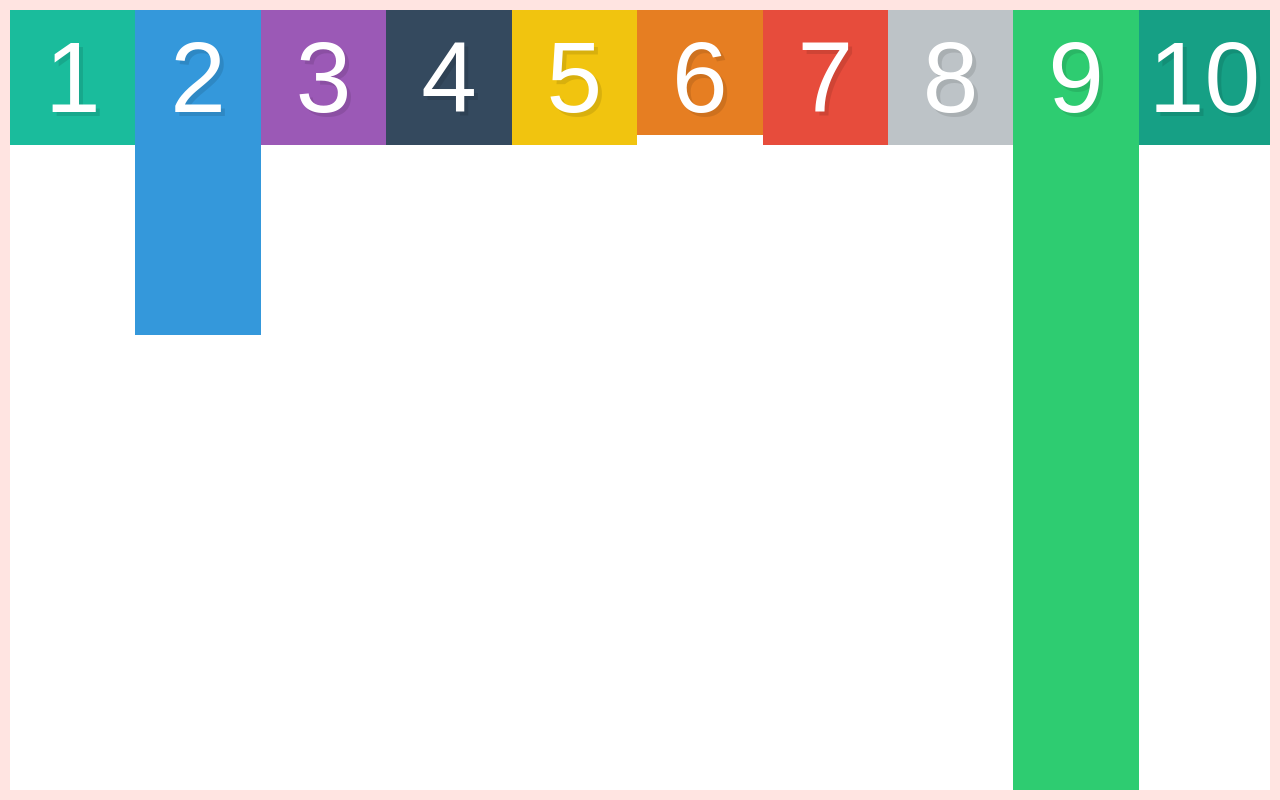
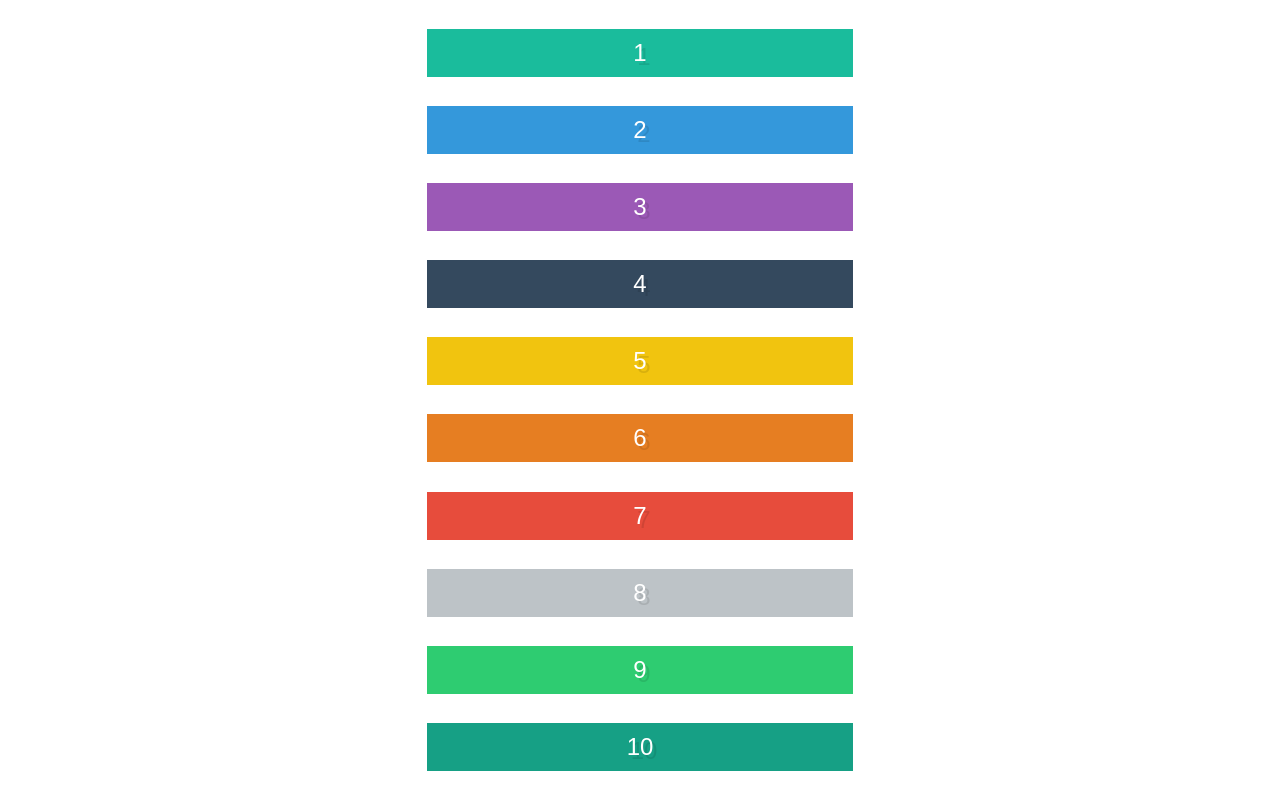
Before and after one commit to henryzarza/what-the-flexbox, a plain HTML site: page alignment-and-centering/index.html in a window 1280 px wide. Drawn offline with Linux system fonts and the light colour scheme.

Commit message:
Flexbox alignment and centering

```diff
--- a/alignment-and-centering/index.html
+++ b/alignment-and-centering/index.html
@@ -3,7 +3,6 @@
 <head>
   <meta charset="UTF-8">
   <title>FlexBox Tutorial</title>
-  <link rel="stylesheet" href="style.css">
 </head>
 <body>
 
@@ -20,5 +19,48 @@
     <div class="box box10">10</div>
   </div>
 
+  <style>
+    /* CSS Normalize */
+    article,aside,details,figcaption,figure,footer,header,hgroup,nav,section,summary{display:block;}audio,canvas,video{display:inline-block;}audio:not([controls]){display:none;height:0;}[hidden]{display:none;}html{font-family:sans-serif;-webkit-text-size-adjust:100%;-ms-text-size-adjust:100%;}a:focus{outline:thin dotted;}a:active,a:hover{outline:0;}h1{font-size:2em;}abbr[title]{border-bottom:1px dotted;}b,strong{font-weight:700;}dfn{font-style:italic;}mark{background:#ff0;color:#000;}code,kbd,pre,samp{font-family:monospace, serif;font-size:1em;}pre{white-space:pre-wrap;word-wrap:break-word;}q{quotes:\201C \201D \2018 \2019;}small{font-size:80%;}sub,sup{font-size:75%;line-height:0;position:relative;vertical-align:baseline;}sup{top:-.5em;}sub{bottom:-.25em;}img{border:0;}svg:not(:root){overflow:hidden;}fieldset{border:1px solid silver;margin:0 2px;padding:.35em .625em .75em;}button,input,select,textarea{font-family:inherit;font-size:100%;margin:0;}button,input{line-height:normal;}button,html input[type=button],/* 1 */
+    input[type=reset],input[type=submit]{-webkit-appearance:button;cursor:pointer;}button[disabled],input[disabled]{cursor:default;}input[type=checkbox],input[type=radio]{box-sizing:border-box;padding:0;}input[type=search]{-webkit-appearance:textfield;-moz-box-sizing:content-box;-webkit-box-sizing:content-box;box-sizing:content-box;}input[type=search]::-webkit-search-cancel-button,input[type=search]::-webkit-search-decoration{-webkit-appearance:none;}textarea{overflow:auto;vertical-align:top;}table{border-collapse:collapse;border-spacing:0;}body,figure{margin:0;}legend,button::-moz-focus-inner,input::-moz-focus-inner{border:0;padding:0;}
+
+    /* Box-sizing border-box */
+    * { -moz-box-sizing: border-box; -webkit-box-sizing: border-box; box-sizing: border-box; }
+
+    /* Some default styles to make each box visible */
+    .box {
+      color:white;
+      font-size: 1.5rem;
+      text-align: center;
+      text-shadow:4px 4px 0 rgba(0,0,0,0.1);
+      padding:10px;
+    }
+
+    /* Colours for each box */
+    .box1 { background:#1abc9c;}
+    .box2 { background:#3498db;}
+    .box3 { background:#9b59b6;}
+    .box4 { background:#34495e;}
+    .box5 { background:#f1c40f;}
+    .box6 { background:#e67e22;}
+    .box7 { background:#e74c3c;}
+    .box8 { background:#bdc3c7;}
+    .box9 { background:#2ecc71;}
+    .box10 { background:#16a085;}
+
+    /* We start writing out flexbox here. The above is just page setup */
+    .container {
+      display: flex;
+      height: 100vh;
+      justify-content: space-evenly;
+      align-items: center;
+      flex-direction: column;
+    }
+
+    .box {
+      width:33.333%;
+    }
+  </style>
+
 </body>
 </html>
--- a/alignment-and-centering/style.css
+++ /dev/null
@@ -1,54 +0,0 @@
-/* CSS Normalize */
-article,aside,details,figcaption,figure,footer,header,hgroup,nav,section,summary{display:block;}audio,canvas,video{display:inline-block;}audio:not([controls]){display:none;height:0;}[hidden]{display:none;}html{font-family:sans-serif;-webkit-text-size-adjust:100%;-ms-text-size-adjust:100%;}a:focus{outline:thin dotted;}a:active,a:hover{outline:0;}h1{font-size:2em;}abbr[title]{border-bottom:1px dotted;}b,strong{font-weight:700;}dfn{font-style:italic;}mark{background:#ff0;color:#000;}code,kbd,pre,samp{font-family:monospace, serif;font-size:1em;}pre{white-space:pre-wrap;word-wrap:break-word;}q{quotes:\201C \201D \2018 \2019;}small{font-size:80%;}sub,sup{font-size:75%;line-height:0;position:relative;vertical-align:baseline;}sup{top:-.5em;}sub{bottom:-.25em;}img{border:0;}svg:not(:root){overflow:hidden;}fieldset{border:1px solid silver;margin:0 2px;padding:.35em .625em .75em;}button,input,select,textarea{font-family:inherit;font-size:100%;margin:0;}button,input{line-height:normal;}button,html input[type=button],/* 1 */
-input[type=reset],input[type=submit]{-webkit-appearance:button;cursor:pointer;}button[disabled],input[disabled]{cursor:default;}input[type=checkbox],input[type=radio]{box-sizing:border-box;padding:0;}input[type=search]{-webkit-appearance:textfield;-moz-box-sizing:content-box;-webkit-box-sizing:content-box;box-sizing:content-box;}input[type=search]::-webkit-search-cancel-button,input[type=search]::-webkit-search-decoration{-webkit-appearance:none;}textarea{overflow:auto;vertical-align:top;}table{border-collapse:collapse;border-spacing:0;}body,figure{margin:0;}legend,button::-moz-focus-inner,input::-moz-focus-inner{border:0;padding:0;}
-
-/* Box-sizing border-box */
-* { -moz-box-sizing: border-box; -webkit-box-sizing: border-box; box-sizing: border-box; }
-
-
-/* Some default styles to make each box visible */
-.box {
-  color:white;
-  font-size: 100px;
-  text-align: center;
-  text-shadow:4px 4px 0 rgba(0,0,0,0.1);
-  padding:10px;
-}
-
-/* Colours for each box */
-.box1 { background:#1abc9c;}
-.box2 { background:#3498db;}
-.box3 { background:#9b59b6;}
-.box4 { background:#34495e;}
-.box5 { background:#f1c40f;}
-.box6 { background:#e67e22;}
-.box7 { background:#e74c3c;}
-.box8 { background:#bdc3c7;}
-.box9 { background:#2ecc71;}
-.box10 { background:#16a085;}
-
-
-/* We start writing out flexbox here. The above is just page setup */
-.container {
-  display:flex;
-  border:10px solid mistyrose;
-  height:100vh;
-  align-items:flex-start;
-}
-
-.box {
-  width:33.333%;
-}
-
-.box2 {
-  padding-bottom: 200px;
-}
-
-.box6 {
-  padding-bottom: 0;
-}
-
-.box9 {
-  padding-bottom: 50px;
-  align-self:stretch;
-}
```
